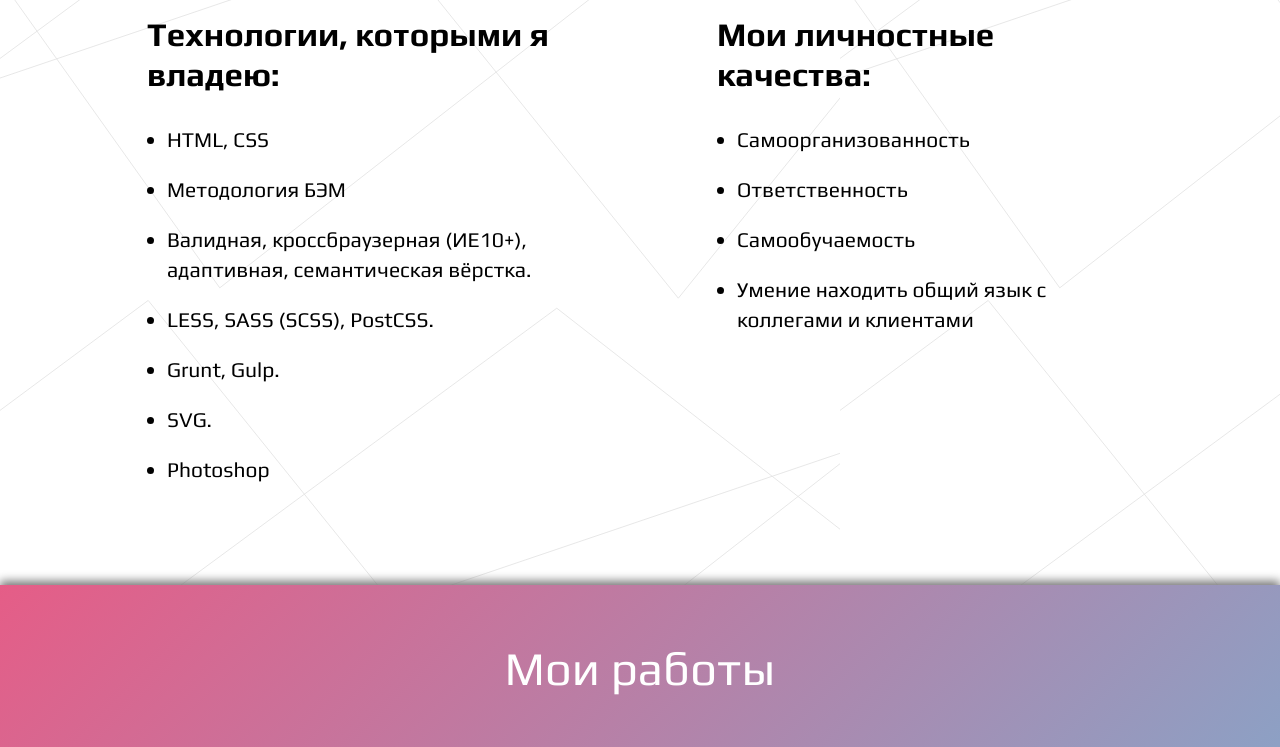
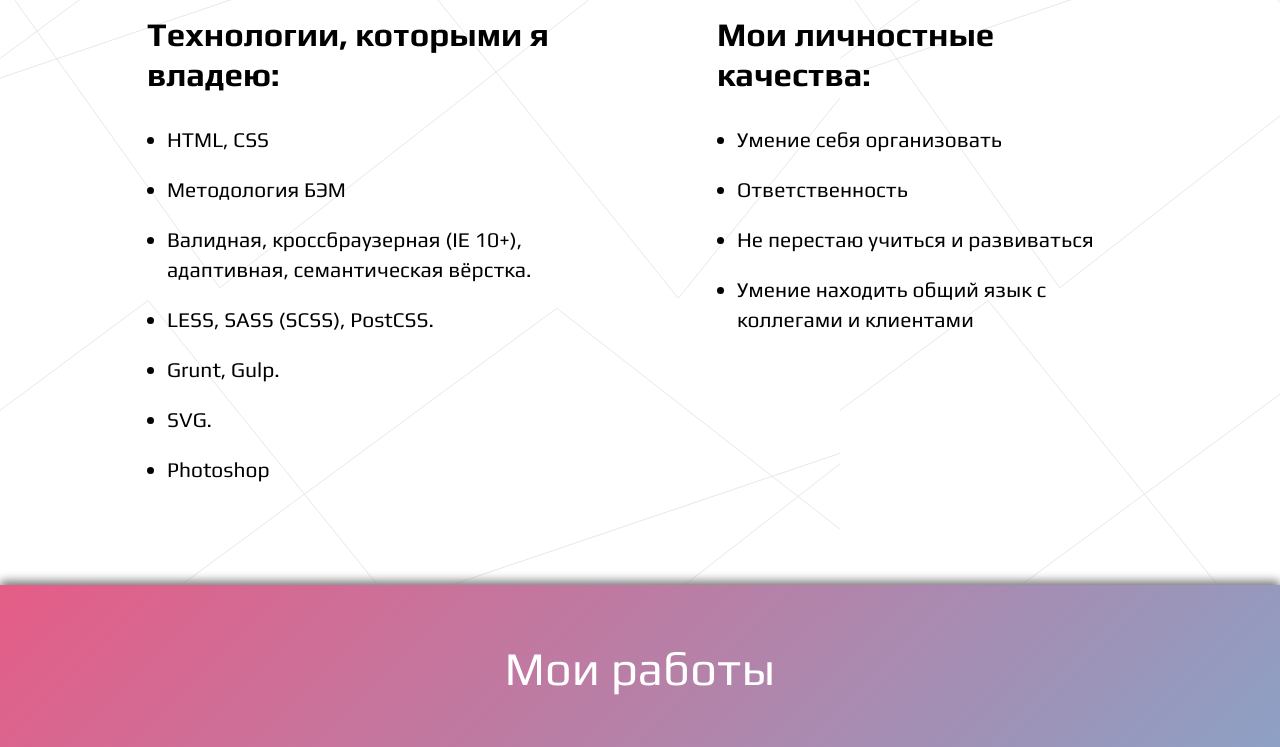
Before and after one commit to artemka107/portfolio, a website: page src/index.html in a window 1280 px wide. Shown: the part 1160-1907 px from the top of the page. Drawn offline with nearby package versions, Linux system fonts and the light colour scheme; files that its build step writes are made by us from their sources; files whose address does not match are found by name.

Commit message:
поправил ие

```diff
--- a/src/index.html
+++ b/src/index.html
@@ -67,7 +67,7 @@
         <ul class="promo__list">
           <li class="promo__item">HTML, CSS</li>
           <li class="promo__item">Методология БЭМ</li>
-          <li class="promo__item">Валидная, кроссбраузерная (ИЕ10+), адаптивная, семантическая вёрстка.</li>
+          <li class="promo__item">Валидная, кроссбраузерная (IE 10+), адаптивная, семантическая вёрстка.</li>
           <li class="promo__item">LESS, SASS (SCSS), PostCSS.</li>
           <li class="promo__item">Grunt, Gulp.</li>
           <li class="promo__item">SVG.</li>
@@ -77,9 +77,9 @@
       <div class="promo__wrap-list">
         <h3 class="promo__sub-title">Мои личностные качества:</h3>
         <ul class="promo__list">
-          <li class="promo__item">Самоорганизованность</li>
+          <li class="promo__item">Умение себя организовать</li>
           <li class="promo__item">Ответственность</li>
-          <li class="promo__item">Самообучаемость</li>
+          <li class="promo__item">Не перестаю учиться и развиваться</li>
           <li class="promo__item">Умение находить общий язык с коллегами и клиентами</li>
         </ul>
       </div>
```
